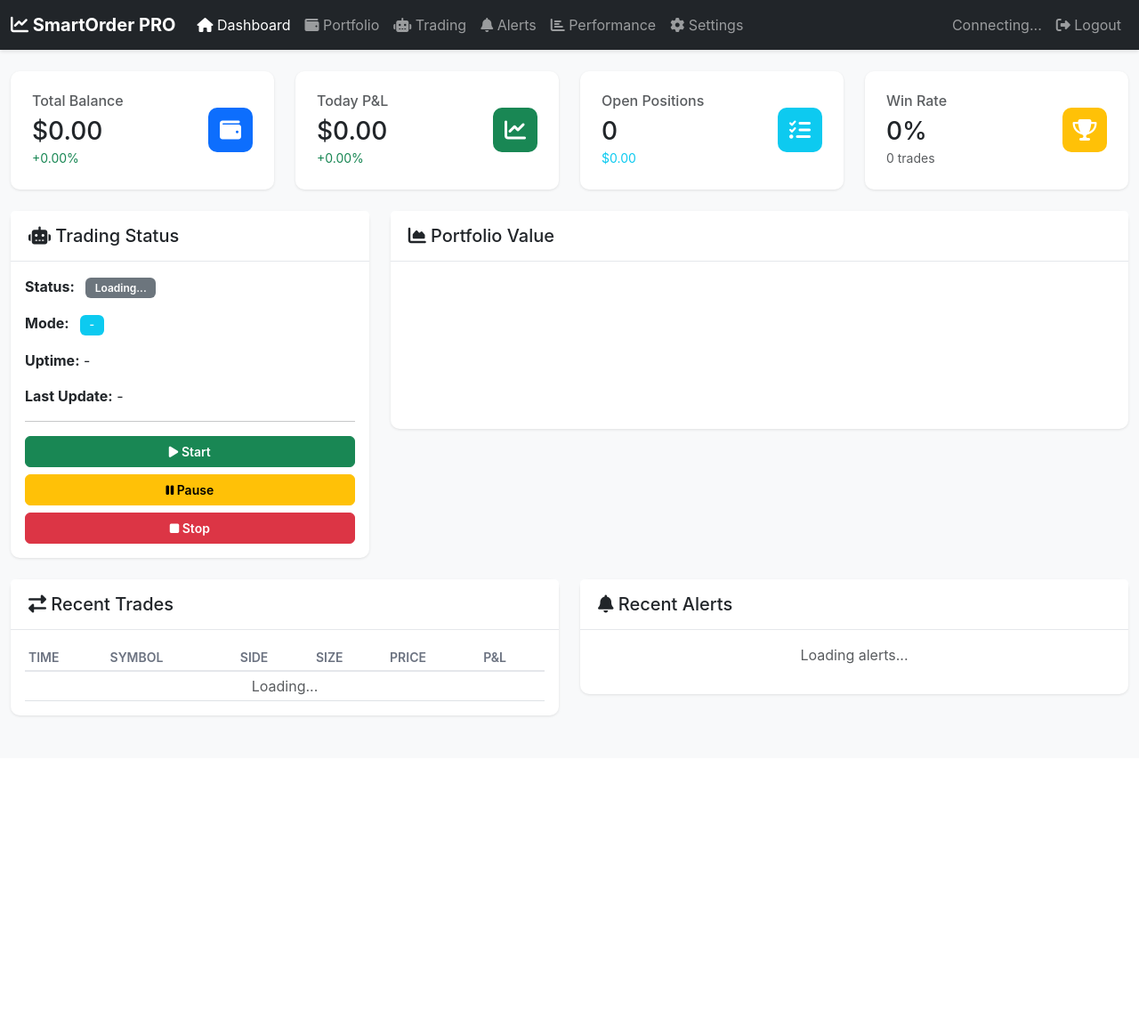
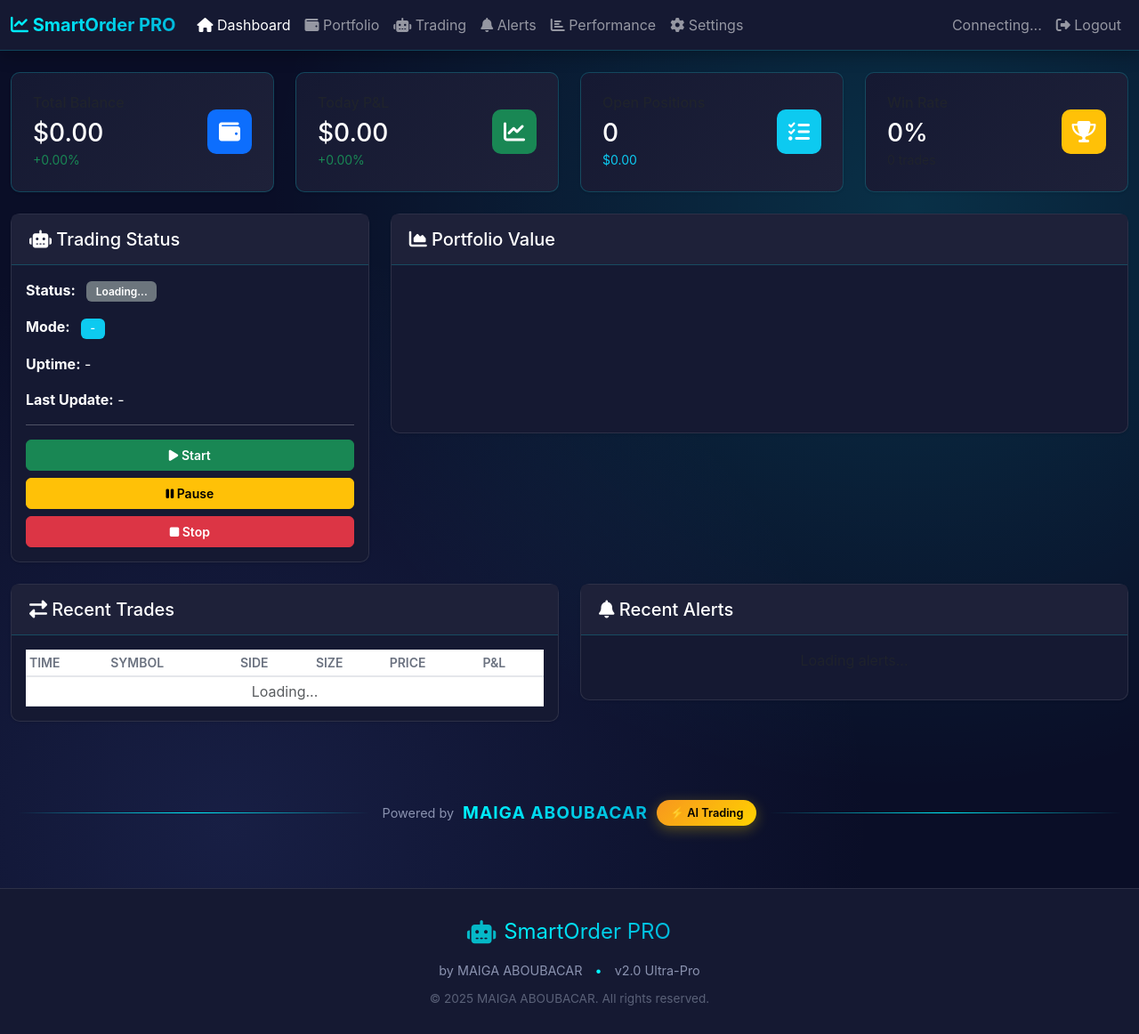
Before and after one commit to sazhjigbs/smartorder-pro-ai-v1.7, a Flask app: page / in a window 1280 px wide. Shown: the whole page at 89% size. Before the commit the page ends 806 px from the top, so only its background shows below. Run offline with Flask 3, Linux system fonts and the light colour scheme; the visitor is signed in with stand-in values (Sample User, id 1); a map, chart or similar area stays blank; some libraries are stand-ins or nearby versions.

Commit message:
SPRINT 2: Premium Branding + Glassmorphism UI | Signature MAIGA ABOUBACAR everywhere

```diff
--- a/static/css/style.css
+++ b/static/css/style.css
@@ -1,19 +1,47 @@
-/* SmartOrder PRO - Dashboard Styles */
+/* SmartOrder PRO - Dashboard Styles
+   by MAIGA ABOUBACAR
+   Ultra-Premium Dark Theme
+*/
 
 :root {
+    /* Brand Colors */
     --primary-color: #667eea;
     --secondary-color: #764ba2;
+    --accent-cyan: #00f5ff;
+    --accent-gold: #ffd700;
+
+    /* Status Colors */
     --success-color: #10b981;
     --danger-color: #ef4444;
     --warning-color: #f59e0b;
     --info-color: #3b82f6;
+
+    /* Dark Theme */
+    --bg-primary: #0a0e27;
+    --bg-secondary: #151932;
+    --bg-tertiary: #1e2139;
     --dark-color: #1f2937;
     --light-color: #f3f4f6;
+
+    /* Text */
+    --text-primary: #ffffff;
+    --text-secondary: #8b93b0;
+    --text-muted: #5a6178;
+
+    /* Gradients */
+    --gradient-primary: linear-gradient(135deg, #667eea 0%, #764ba2 100%);
+    --gradient-cyber: linear-gradient(135deg, #00f5ff 0%, #00b4d8 100%);
+    --gradient-gold: linear-gradient(135deg, #f7971e 0%, #ffd200 100%);
 }
 
 body {
-    background-color: #f8f9fa;
+    background: var(--bg-primary);
+    background-image:
+        radial-gradient(at 20% 80%, rgba(102, 126, 234, 0.15) 0px, transparent 50%),
+        radial-gradient(at 80% 20%, rgba(0, 245, 255, 0.15) 0px, transparent 50%);
     font-family: -apple-system, BlinkMacSystemFont, "Segoe UI", Roboto, "Helvetica Neue", Arial, sans-serif;
+    color: var(--text-primary);
+    min-height: 100vh;
 }
 
 /* Navigation */
@@ -208,3 +236,184 @@ canvas {
 .shadow-soft {
     box-shadow: 0 2px 8px rgba(0,0,0,0.08);
 }
+
+/* ==================== GLASSMORPHISM ==================== */
+
+.glass-card {
+    background: rgba(21, 25, 50, 0.7);
+    backdrop-filter: blur(10px);
+    border: 1px solid rgba(255, 255, 255, 0.1);
+    border-radius: 15px;
+    box-shadow: 0 8px 32px 0 rgba(0, 0, 0, 0.37);
+}
+
+.glass-card:hover {
+    background: rgba(21, 25, 50, 0.8);
+    border: 1px solid rgba(0, 245, 255, 0.3);
+    transform: translateY(-2px);
+}
+
+/* ==================== SIGNATURE MAIGA ABOUBACAR ==================== */
+
+.signature-container {
+    display: flex;
+    align-items: center;
+    justify-content: center;
+    gap: 15px;
+    padding: 20px;
+    margin: 20px 0;
+}
+
+.signature-line {
+    flex: 1;
+    height: 1px;
+    background: linear-gradient(90deg, transparent, var(--accent-cyan), transparent);
+}
+
+.signature-content {
+    display: flex;
+    align-items: center;
+    gap: 10px;
+}
+
+.by-text {
+    color: var(--text-secondary);
+    font-size: 0.9rem;
+}
+
+.author-name {
+    font-weight: 700;
+    font-size: 1.2rem;
+    letter-spacing: 1px;
+}
+
+.gradient-text {
+    background: var(--gradient-cyber);
+    -webkit-background-clip: text;
+    -webkit-text-fill-color: transparent;
+    background-clip: text;
+}
+
+.badge-premium {
+    background: var(--gradient-gold);
+    padding: 5px 15px;
+    border-radius: 20px;
+    font-size: 0.8rem;
+    font-weight: 600;
+    color: #000;
+    box-shadow: 0 4px 15px rgba(255, 215, 0, 0.3);
+}
+
+/* ==================== FOOTER PREMIUM ==================== */
+
+.premium-footer {
+    background: var(--bg-secondary);
+    border-top: 1px solid rgba(255, 255, 255, 0.1);
+    padding: 30px 0;
+    margin-top: 50px;
+}
+
+.footer-content {
+    max-width: 1200px;
+    margin: 0 auto;
+    text-align: center;
+}
+
+.footer-logo {
+    display: flex;
+    align-items: center;
+    justify-content: center;
+    gap: 10px;
+    font-size: 1.5rem;
+    margin-bottom: 15px;
+}
+
+.footer-logo i {
+    color: var(--accent-cyan);
+    animation: pulse 2s infinite;
+}
+
+.footer-signature {
+    color: var(--text-secondary);
+    font-size: 0.9rem;
+    margin-bottom: 10px;
+}
+
+.footer-signature .separator {
+    margin: 0 10px;
+    color: var(--accent-cyan);
+}
+
+.footer-copyright {
+    color: var(--text-muted);
+    font-size: 0.85rem;
+}
+
+/* ==================== ANIMATIONS ==================== */
+
+@keyframes pulse {
+    0%, 100% {
+        opacity: 1;
+        transform: scale(1);
+    }
+    50% {
+        opacity: 0.7;
+        transform: scale(1.1);
+    }
+}
+
+@keyframes glow {
+    0%, 100% {
+        box-shadow: 0 0 20px rgba(0, 245, 255, 0.3);
+    }
+    50% {
+        box-shadow: 0 0 30px rgba(0, 245, 255, 0.6);
+    }
+}
+
+.animate-pulse {
+    animation: pulse 2s infinite;
+}
+
+.animate-glow {
+    animation: glow 2s infinite;
+}
+
+/* ==================== NAVBAR DARK ==================== */
+
+.navbar-dark {
+    background: var(--bg-secondary) !important;
+    border-bottom: 1px solid rgba(0, 245, 255, 0.2);
+    box-shadow: 0 4px 20px rgba(0, 0, 0, 0.3);
+}
+
+.navbar-brand {
+    background: var(--gradient-cyber);
+    -webkit-background-clip: text;
+    -webkit-text-fill-color: transparent;
+    background-clip: text;
+}
+
+/* ==================== CARDS DARK ==================== */
+
+.card {
+    background: var(--bg-secondary);
+    border: 1px solid rgba(255, 255, 255, 0.1);
+    color: var(--text-primary);
+}
+
+.card-header {
+    background: var(--bg-tertiary) !important;
+    border-bottom: 1px solid rgba(0, 245, 255, 0.2);
+    color: var(--text-primary);
+}
+
+.stats-card {
+    background: linear-gradient(135deg, var(--bg-secondary), var(--bg-tertiary));
+    border: 1px solid rgba(0, 245, 255, 0.2);
+}
+
+/* ==================== AUTHOR CREDIT ==================== */
+
+/* Developed by MAIGA ABOUBACAR - 2025 */
+/* SmartOrder PRO v2.0 Ultra-Pro */
--- a/templates/base.html
+++ b/templates/base.html
@@ -87,6 +87,35 @@
         {% block content %}{% endblock %}
     </div>
 
+    <!-- Signature MAIGA ABOUBACAR -->
+    <div class="signature-container">
+        <div class="signature-line"></div>
+        <div class="signature-content">
+            <span class="by-text">Powered by</span>
+            <span class="author-name gradient-text">MAIGA ABOUBACAR</span>
+            <span class="badge-premium">⚡ AI Trading</span>
+        </div>
+        <div class="signature-line"></div>
+    </div>
+
+    <!-- Footer Premium -->
+    <footer class="premium-footer">
+        <div class="footer-content">
+            <div class="footer-logo">
+                <i class="fas fa-robot"></i>
+                <span class="gradient-text">SmartOrder PRO</span>
+            </div>
+            <div class="footer-signature">
+                <span>by MAIGA ABOUBACAR</span>
+                <span class="separator">•</span>
+                <span>v2.0 Ultra-Pro</span>
+            </div>
+            <div class="footer-copyright">
+                © 2025 MAIGA ABOUBACAR. All rights reserved.
+            </div>
+        </div>
+    </footer>
+
     <!-- Bootstrap JS -->
     <script src="https://cdn.jsdelivr.net/npm/bootstrap@5.3.0/dist/js/bootstrap.bundle.min.js"></script>
 
```
Also changed, not shown: config/branding.py (added, +225 -0 lines).
